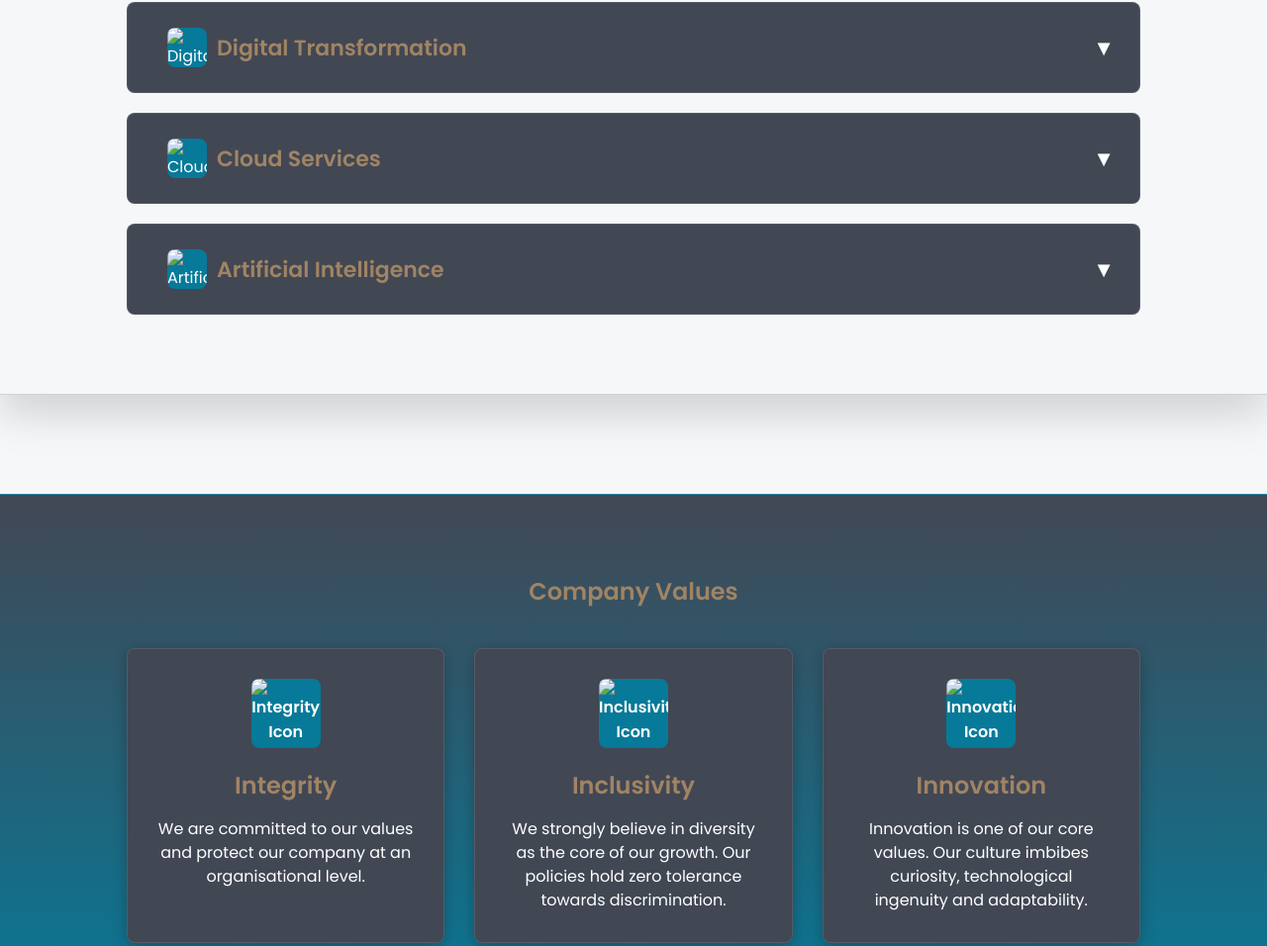
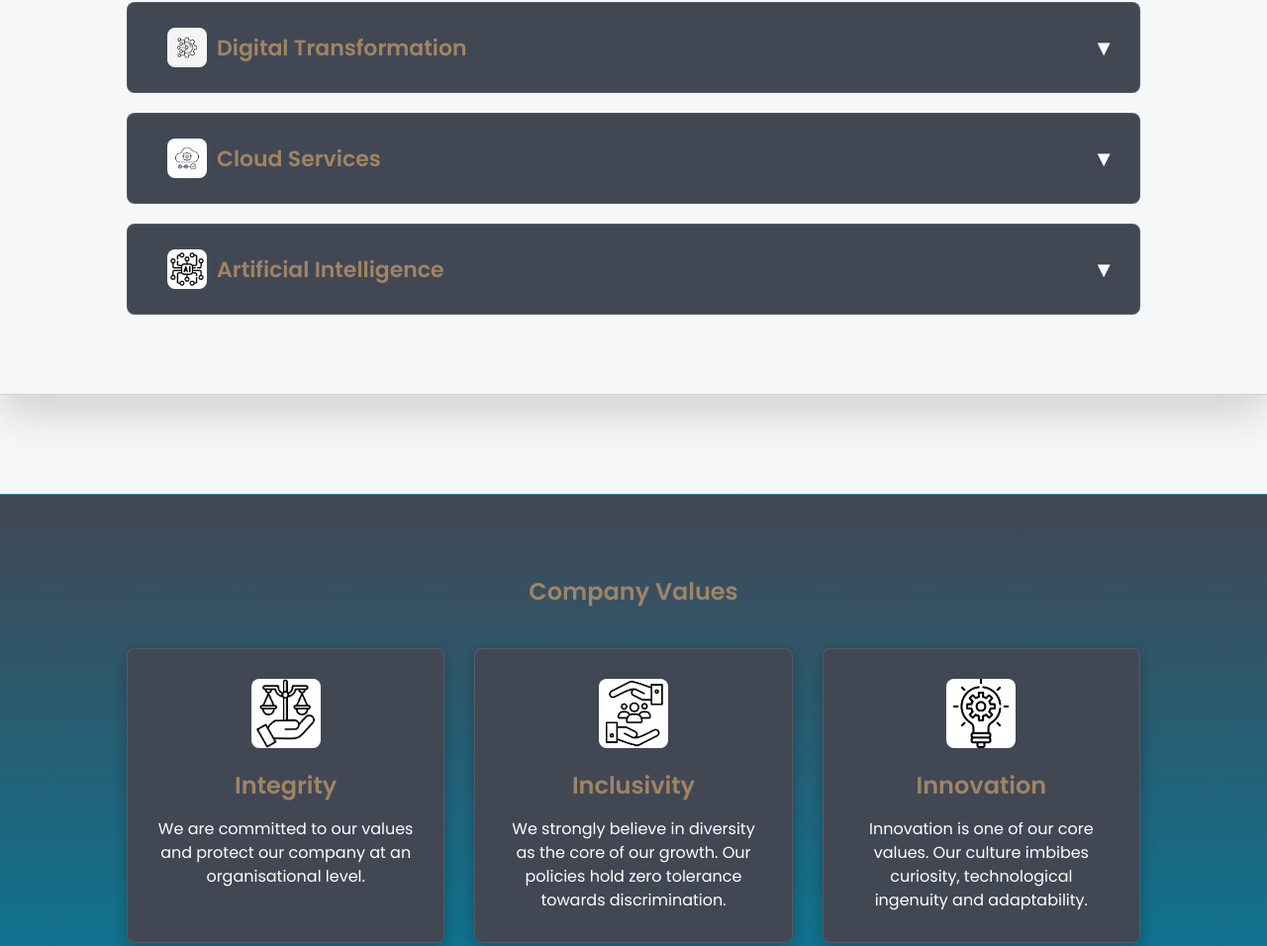
Before and after one commit to Mathyo-Hakeem/gelos-website, a plain HTML site: page index.html in a window 1280 px wide. Shown: the part 889-1845 px from the top of the page at 99% size. Drawn offline with Linux system fonts and the light colour scheme; files whose address does not match are found by name.

Commit message:
Update index.html

```diff
--- a/index.html
+++ b/index.html
@@ -15,7 +15,7 @@
         <h1 class="visually-hidden">Gelos Enterprises - Technology Services</h1>
         <nav class="navBar" aria-label="Main navigation">
             <a href="index.html">
-                <img src="img/Logo.png" alt="logo" class="logo">
+                <img src="Logo.png" alt="logo" class="logo">
             </a>
             <input type="text" class="searchBar" placeholder="Search">
             <div class="menuToggle" id="menuToggle">☰</div>
@@ -34,7 +34,7 @@
             <div class="carousel" role="group" aria-label="Gelos case studies">
 
                 <div class="slide active" role="group" id="slide-1" aria-label="Slide 1 of 2">
-                    <img src="img/digital-solutions.jpg" alt="Team working on digital solutions" class="slideImage">
+                    <img src="digital-solutions.jpg" alt="Team working on digital solutions" class="slideImage">
                     <div class="slideContent">
                         <h2>Improving operations through Gelos<br>products &amp; services</h2>
                         <a href="case-study-1.html" class="btn readMore" data-target="case-study-1">Read more</a>
@@ -42,7 +42,7 @@
                 </div>
 
                 <div class="slide" role="group" id="slide-2" aria-label="Slide 2 of 2">
-                    <img src="img/Slide-2.jpg" alt="Business problem solving meeting" class="slideImage">
+                    <img src="Slide-2.jpg" alt="Business problem solving meeting" class="slideImage">
                     <div class="slideContent">
                         <h2>Solving business problems</h2>
                         <a href="case-study-2.html" class="btn readMore" data-target="case-study-2">Know more</a>
@@ -66,7 +66,7 @@
                         <div class="accordionHeader" role="button" aria-expanded="false" aria-controls="panel-dt"
                             id="accordion-dt">
                             <div class="offerIcon">
-                                <img src="img/Digital-Transformation.webp" alt="Digital Transformation Icon">
+                                <img src="Digital-Transformation.webp" alt="Digital Transformation Icon">
                             </div>
                             <h3>Digital Transformation</h3>
                             <span class="arrow">▼</span>
@@ -87,7 +87,7 @@
                         <div class="accordionHeader" role="button" aria-expanded="false" aria-controls="panel-cloud"
                             id="accordion-cloud">
                             <div class="offerIcon">
-                                <img src="img/Cloud-Service.jpg" alt="Cloud Service Icon">
+                                <img src="Cloud-Service.jpg" alt="Cloud Service Icon">
                             </div>
                             <h3>Cloud Services</h3>
                             <span class="arrow">▼</span>
@@ -106,7 +106,7 @@
                         <div class="accordionHeader" role="button" aria-expanded="false" aria-controls="panel-ai"
                             id="accordion-ai">
                             <div class="offerIcon">
-                                <img src="img/Artificial-intelligence.webp" alt="Artificial Intelligence Icon">
+                                <img src="Artificial-intelligence.webp" alt="Artificial Intelligence Icon">
                             </div>
                             <h3>Artificial Intelligence</h3>
                             <span class="arrow">▼</span>
@@ -130,13 +130,13 @@
                 <h2 id="values-heading">Company Values</h2>
                 <div class="valuesGrid">
                     <div class="value">
-                        <div class="icon"><img src="img/Integrity.webp" alt="Integrity Icon"></div>
+                        <div class="icon"><img src="Integrity.webp" alt="Integrity Icon"></div>
                         <h3>Integrity</h3>
                         <p>We are committed to our values and protect our company at an organisational level.
                         </p>
                     </div>
                     <div class="value">
-                        <div class="icon"><img src="img/Inclusivity.webp" alt="Inclusivity Icon"></div>
+                        <div class="icon"><img src="Inclusivity.webp" alt="Inclusivity Icon"></div>
                         <h3>Inclusivity</h3>
                         <p>We strongly believe in diversity as the core of our growth. Our policies hold zero tolerance
                             towards
@@ -144,7 +144,7 @@
                         </p>
                     </div>
                     <div class="value">
-                        <div class="icon"><img src="img/Innovation.webp" alt="Innovation Icon"></div>
+                        <div class="icon"><img src="Innovation.webp" alt="Innovation Icon"></div>
                         <h3>Innovation</h3>
                         <p>
                             Innovation is one of our core values. Our culture imbibes curiosity, technological ingenuity
```
